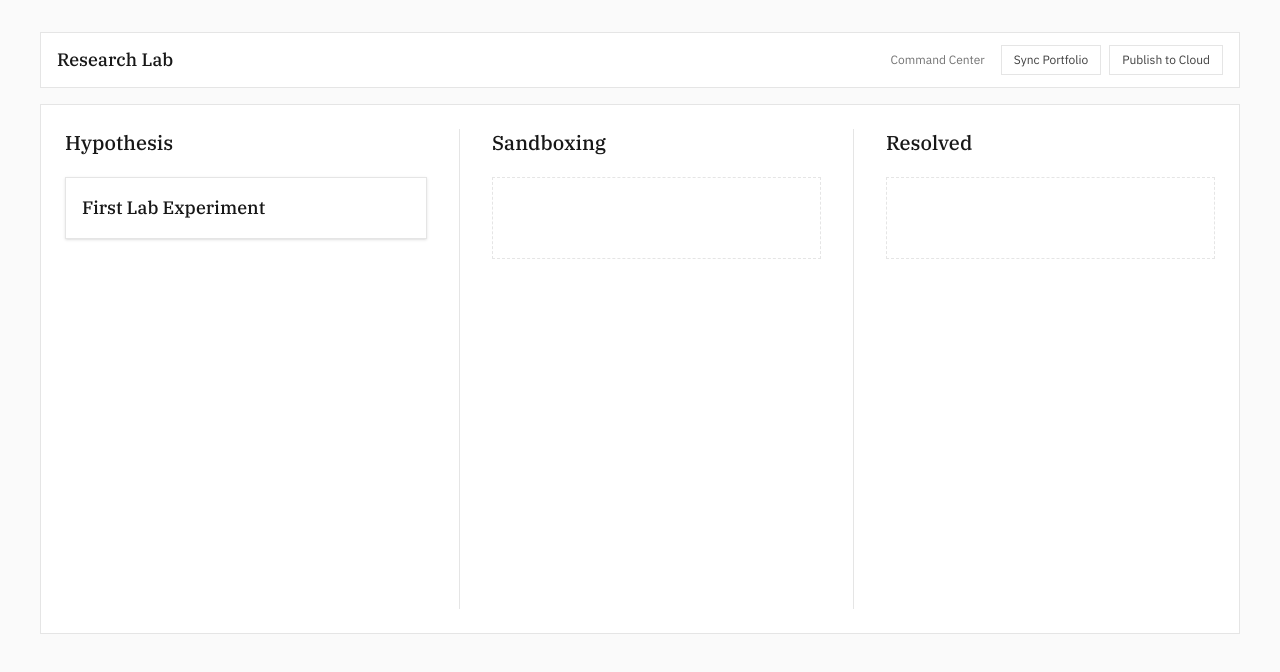
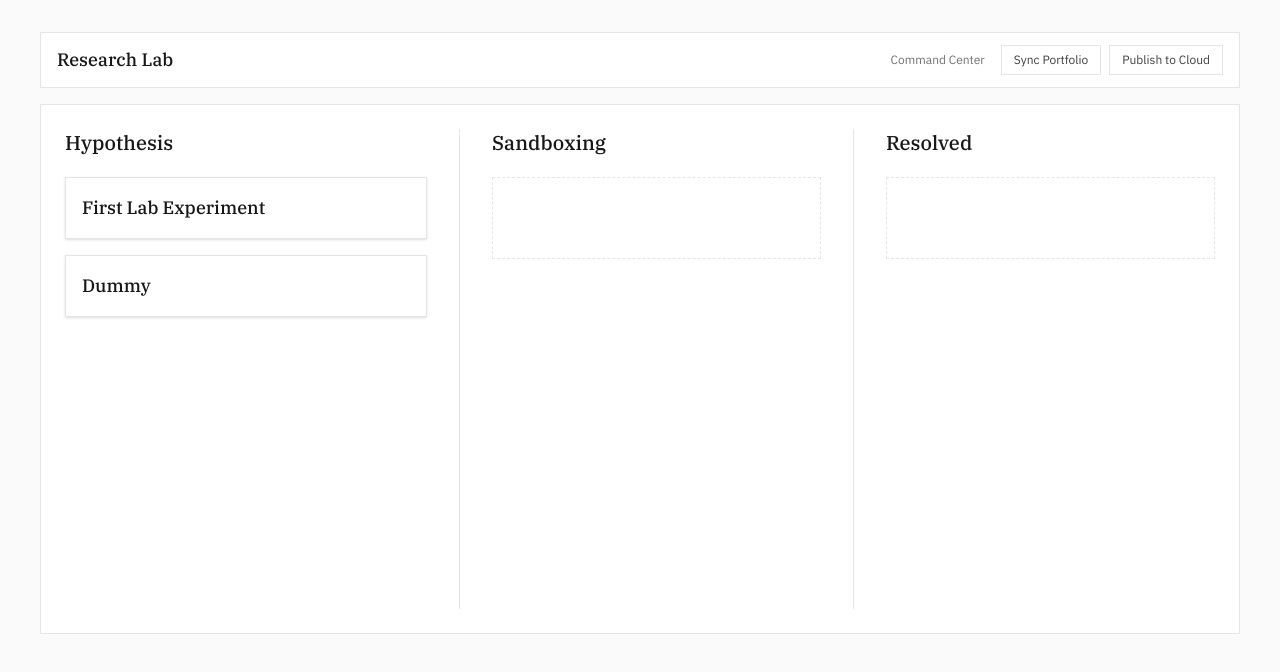
Before and after one commit to codechitti216/research-lab, a React (Vite) app: page / in a window 1280 px wide. Shown: the top 672 px of the page. Built offline with nearby package versions, Linux system fonts and the light colour scheme.

Commit message:
research: log update

```diff
--- a/data/db.json
+++ b/data/db.json
@@ -10,5 +10,17 @@
         "at": "2026-03-12T16:40:00Z"
       }
     ]
+  },
+  {
+    "id": "1773348498504-82f50a48cb5f4",
+    "title": "Dummy",
+    "track": "#Code",
+    "description": "Dummy",
+    "history": [
+      {
+        "status": "Hypothesis",
+        "at": "2026-03-12T20:48:18.504Z"
+      }
+    ]
   }
 ]
--- a/src/App.jsx
+++ b/src/App.jsx
@@ -3,6 +3,7 @@ import seedCards from "../data/db.json";
 
 const STATUSES = ["Hypothesis", "Sandboxing", "Resolved"];
 const TRACK_TAGS = ["#Math", "#Code"];
+const BUILD_STAMP = __BUILD_STAMP__;
 
 function normalizeCards(input) {
   return Array.isArray(input)
@@ -202,9 +203,9 @@ export function App() {
   return (
     <div className="min-h-screen bg-neutral-50 px-6 py-8 md:px-10">
       <div className="mx-auto max-w-7xl">
-        {import.meta.env.DEV && (
-          <div className="mb-4 flex items-center justify-between border border-neutral-200 bg-white px-4 py-3">
-            <div className="font-serif text-lg font-medium text-neutral-900">Research Lab</div>
+        <div className="mb-4 flex items-center justify-between border border-neutral-200 bg-white px-4 py-3">
+          <div className="font-serif text-lg font-medium text-neutral-900">Research Lab</div>
+          {import.meta.env.DEV ? (
             <div className="flex items-center gap-2">
               <div className="mr-2 text-xs text-neutral-500">
                 {commandMessage || "Command Center"}
@@ -235,8 +236,10 @@ export function App() {
                 {isPublishing ? "Publishing..." : "Publish to Cloud"}
               </button>
             </div>
-          </div>
-        )}
+          ) : (
+            <div className="text-[11px] text-neutral-400">Public build: {BUILD_STAMP}</div>
+          )}
+        </div>
 
         {error ? (
           <div className="mb-4 border border-red-200 bg-red-50 px-4 py-3 text-sm text-red-700">
```
Also changed, not shown: vite.config.mts, 5 other files (tests, documents, lock files or other folders).
